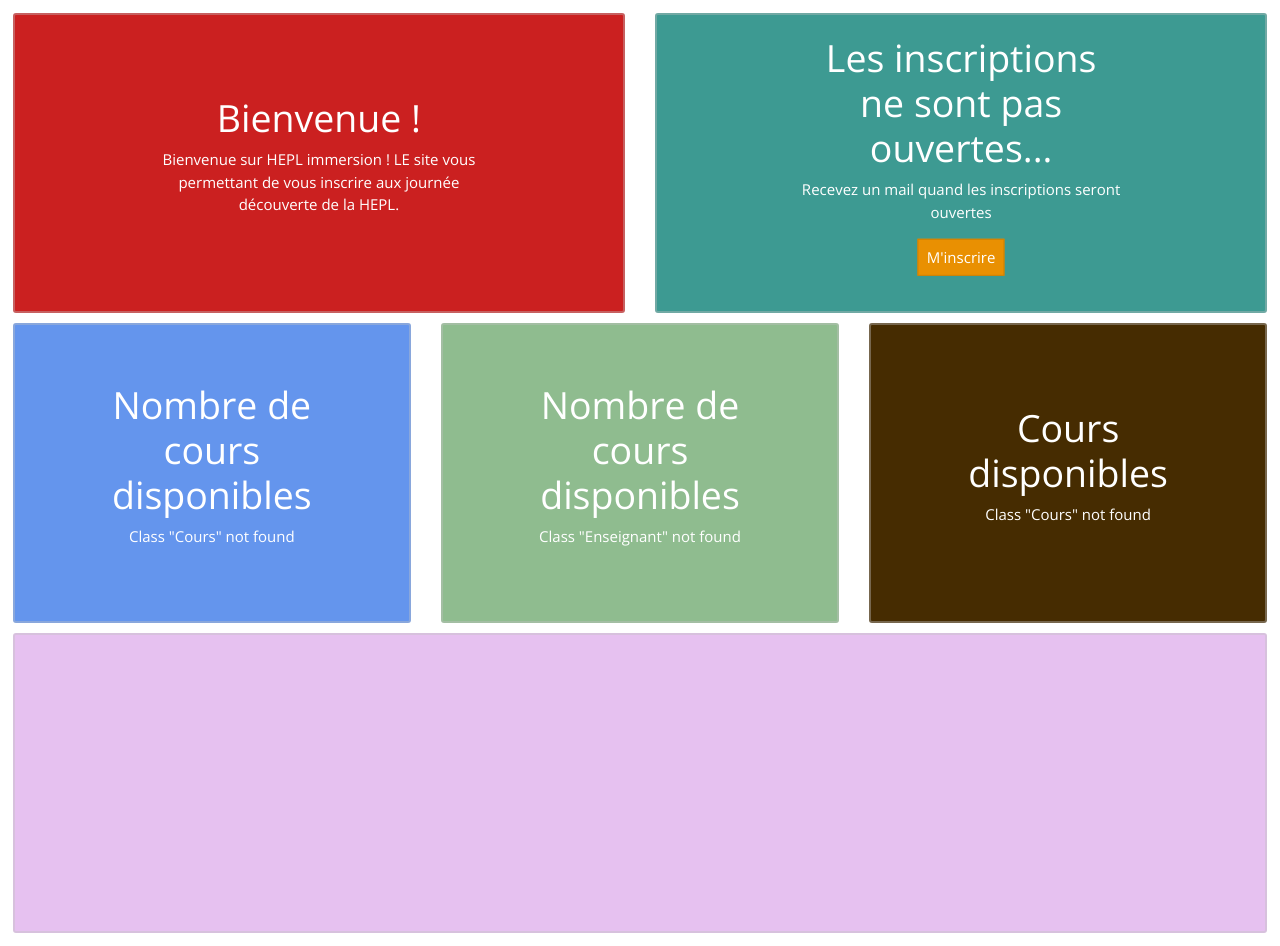
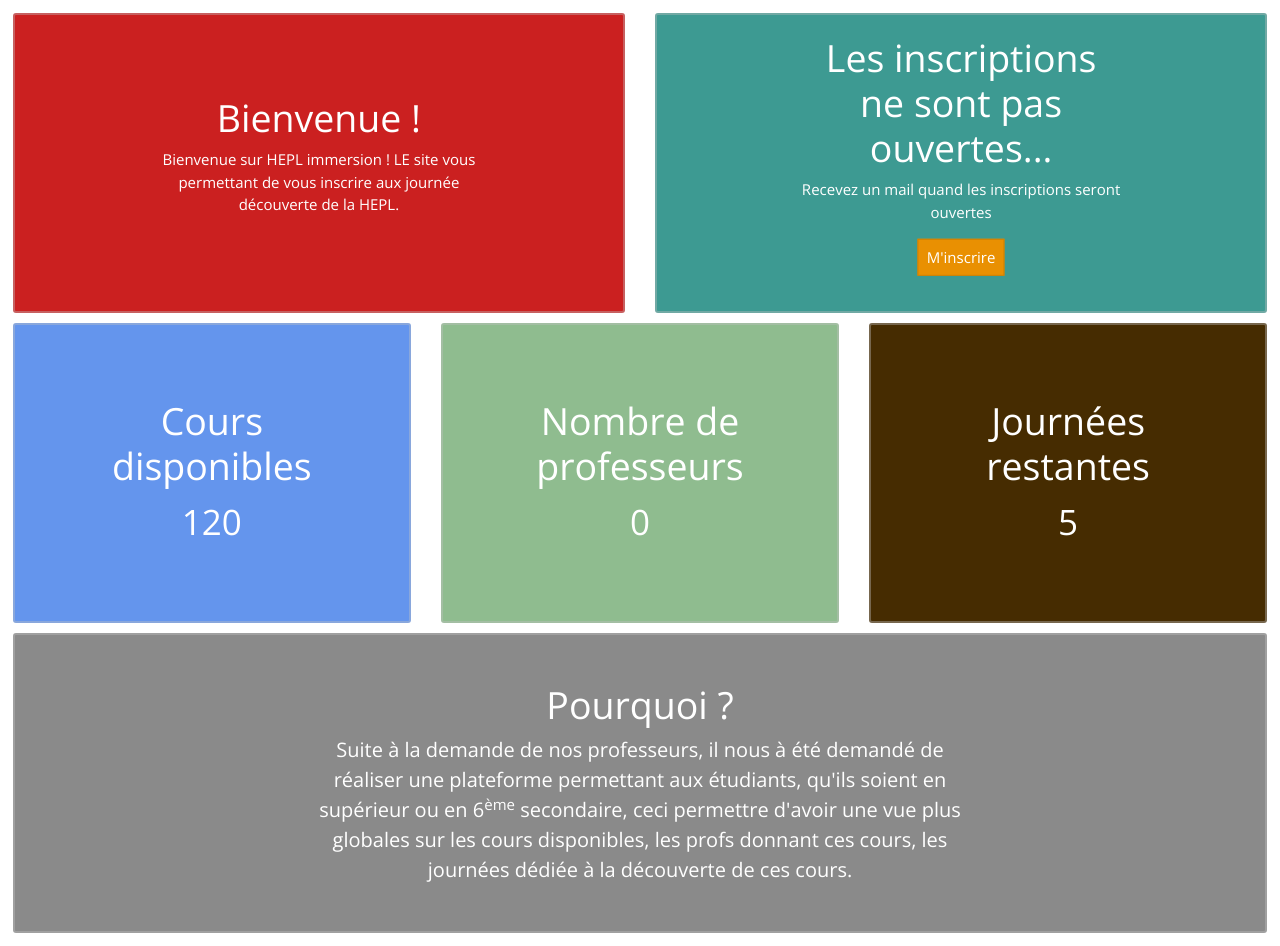
Before and after one commit to loic2665/hepl-web-immersion, a PHP site: page / in a window 1280 px wide. Shown: the part 64-1010 px from the top of the page. Run offline with PHP 8.4, Linux system fonts and the light colour scheme; data that the repository does not hold is empty.

Commit message:
index update

```diff
--- a/public/css/style.css
+++ b/public/css/style.css
@@ -65,11 +65,19 @@ section {
 }
 
 .why-block {
-  background-color: rgba(171, 50, 205, 0.3);
+  background-color: rgba(78, 78, 78, 0.66);
 }
 
 .white-text {
   color: white;
 }
 
+.big-size {
+  font-size: 35px;
+}
+
+.medium-size {
+  font-size: 20px;
+}
+
 /*# sourceMappingURL=style.css.map */
--- a/public/css/style.scss
+++ b/public/css/style.scss
@@ -92,9 +92,17 @@ $primary-color-light : rgba(203, 32, 32, 0.5);
 {
   @extend %block;
   @extend %contour-block;
-  background-color: rgba(171, 50, 205, 0.3);
+  background-color: rgba(78, 78, 78, 0.66);
 }
 
 .white-text{
   color: white;
 }
+
+.big-size{
+  font-size: 35px;
+}
+
+.medium-size{
+  font-size: 20px;
+}
--- a/public/index.php
+++ b/public/index.php
@@ -28,7 +28,7 @@
 
                   <div class="center white-text">
 
-                        <h1>Bienvenue !</h1>
+                      <h1><b>Bienvenue !</b></h1>
                       <p>Bienvenue sur HEPL immersion ! LE site vous permettant
                       de vous inscrire aux journée découverte de la HEPL.</p>
 
@@ -45,7 +45,7 @@
                   <div class="center white-text">
                       <?php if(false){ ?>
 
-                          <h1>Les inscriptions sont actuellement ouvertes !</h1>
+                          <h1>Les inscriptions sont actuellement <b>ouvertes</b> !</h1>
                           <p>
                               Les inscriptions sont ouvertes, depêchez-vous avant que toutes
                               les places soient prises.
@@ -54,7 +54,7 @@
 
                       <?php }else{ ?>
 
-                          <h1>Les inscriptions ne sont pas ouvertes...</h1>
+                          <h1>Les inscriptions ne sont <b>pas ouvertes</b>...</h1>
                           <p>
                             Recevez un mail quand les inscriptions seront ouvertes
                           </p>
@@ -75,10 +75,10 @@
 
                   <div class="center white-text">
 
-                      <h1>Nombre de cours disponibles</h1>
-                      <p>
-                          <?php try { echo(Cours::countAllCourses()); }catch (Error $e){ echo($e->getMessage()); } ?>
-                      </p>
+                      <h1><b>Cours disponibles</b></h1>
+                      <span class="big-size count" data-value="120">
+
+                      </span>
 
                   </div>
 
@@ -92,10 +92,9 @@
 
                   <div class="center white-text">
 
-                      <h1>Nombre de cours disponibles</h1>
-                      <p>
-                          <?php try { echo(Enseignant::countAllTeachers()); }catch (Error $e){ echo($e->getMessage()); } ?>
-                      </p>
+                      <h1><b>Nombre de professeurs</b></h1>
+                      <span class="big-size count" data-value="<?php echo(Enseignant::countTeachers()); ?>">
+                      </span>
 
                   </div>
 
@@ -109,10 +108,10 @@
 
                   <div class="center white-text">
 
-                      <h1>Cours disponibles</h1>
-                      <p>
-                          <?php try { echo(Cours::HowMuchDayRemaining()); }catch (Error $e){ echo($e->getMessage()); } ?>
-                      </p>
+                      <h1><b>Journées restantes</b></h1>
+                      <span class="big-size count" data-value="5">
+
+                      </span>
 
                   </div>
 
@@ -126,6 +125,19 @@
 
               <div class="why-block">
 
+                  <div class="center white-text">
+
+                      <h1><b>Pourquoi ?</b></h1>
+                      <span class="medium-size">
+                          Suite à la demande de nos professeurs, il nous à été demandé de réaliser une plateforme
+                          permettant aux étudiants, qu'ils soient en supérieur ou en 6<sup>ème</sup> secondaire, ceci
+                          permettre d'avoir une vue plus globales sur les cours disponibles, les profs donnant ces cours,
+                          les journées dédiée à la découverte de ces cours.
+                      </span>
+
+                  </div>
+
+
               </div>
 
           </div>
@@ -133,6 +145,18 @@
 
   </section>
 
-
+    <script>
+        $('.count').each(function () {
+            $(this).prop('Counter', 0).animate({
+                Counter: $(this).data('value')
+            }, {
+                duration: 1000,
+                easing: 'swing',
+                step: function (now) {
+                    $(this).text(this.Counter.toFixed(0));
+                }
+            });
+        });
+    </script>
 </body>
 </html>
--- a/public/php/class/Enseignant.php
+++ b/public/php/class/Enseignant.php
@@ -87,7 +87,7 @@ class Enseignant
         FROM enseignants" );
         $line = $result->fetch();
 
-        return $line;
+        return $line[0];
     }
 
 
--- a/public/php/require_all.php
+++ b/public/php/require_all.php
@@ -11,3 +11,5 @@
 require_once(__DIR__."/class/Database.php");
 require_once(__DIR__."/class/User.php");
 require_once(__DIR__ . "/class/Horaire.php");
+require_once(__DIR__ . "/class/Cours.php");
+require_once(__DIR__ . "/class/Enseignant.php");
```
Also changed, not shown: 1 other file.
